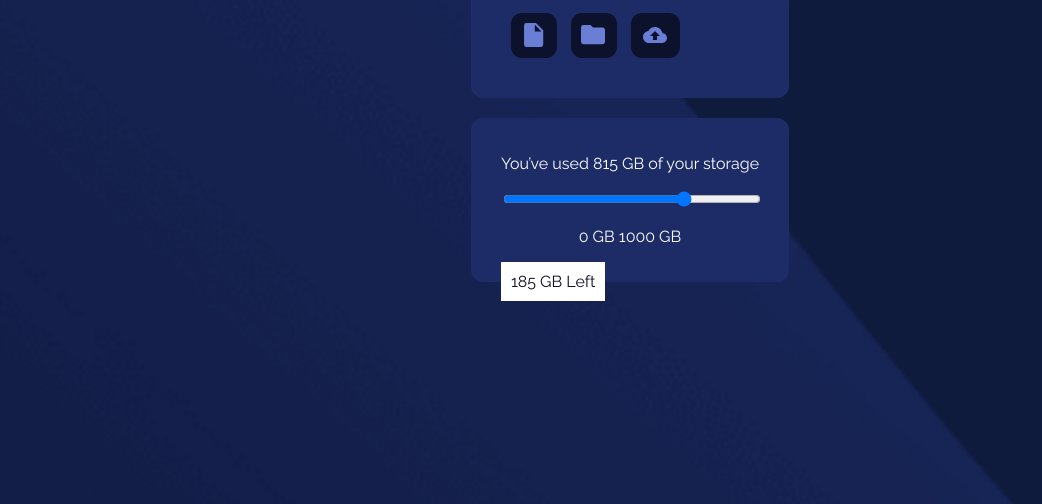
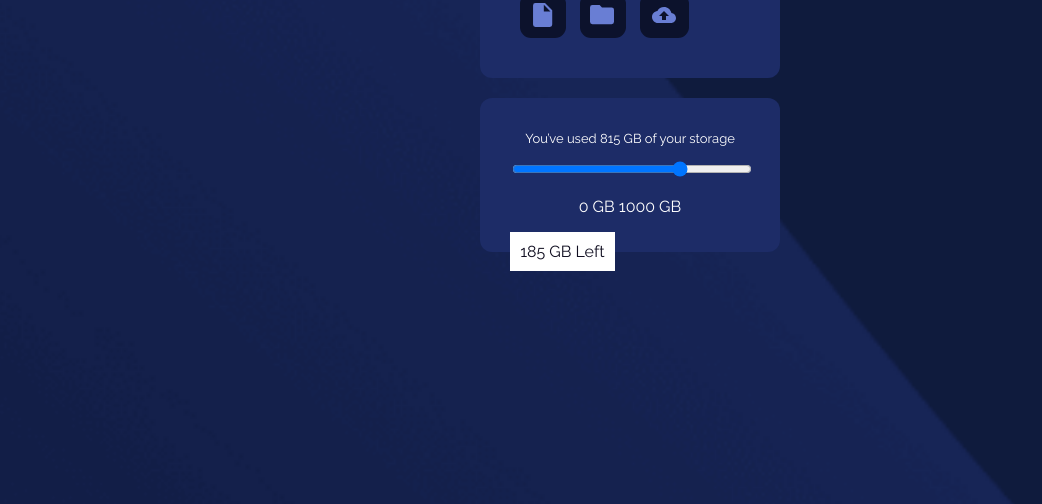
Before and after one commit to migsilva89/FrontEdnMentoFyloDataStorageComponent, a plain HTML site: page index.html in a window 1280 px wide. Shown: the part 296-800 px from the top of the page, without its empty margins (10-1052 px from the left). Drawn offline with Linux system fonts and the light colour scheme.

Commit message:
more css?

```diff
--- a/index.html
+++ b/index.html
@@ -35,7 +35,7 @@
 
     <!-- Info container -->
       <div class="info-container">
-        <p>
+        <p class="description">
           You’ve used 815 GB of your storage
         </p>
         <div class="slider">
--- a/style.css
+++ b/style.css
@@ -23,12 +23,13 @@
 
 .main-container {
     max-width:375px;
+    margin-left: 20px;
+    margin-right: 20px;
 }
 
 .img-container {
     background-color: var(--darkBlue);
     padding: 40px;
-    margin:20px;
     border-radius: 12px 100px 12px 12px;
 }
 
@@ -37,12 +38,11 @@
     color: white;
     padding:30px;
     padding-top:20px;
+    margin-top:20px;
     padding-bottom:20px;
-    margin:20px;
     border-radius: 12px 12px 12px 12px;
     position:relative;
     font-family: 'Raleway', sans-serif;
-    font-size: 16px;
     text-align: center;
 }
 
@@ -54,6 +54,12 @@
     position:absolute;
 }
 
+.description {
+    padding-left:15px;
+    padding-right:15px;
+    font-size:13px;
+}
+
 .slider {
     width:100%;
 }
@@ -63,7 +69,6 @@
     align-items: center;
     margin-top: 25px;
 }
-
 
 .icon {
     padding: 6px;
```
